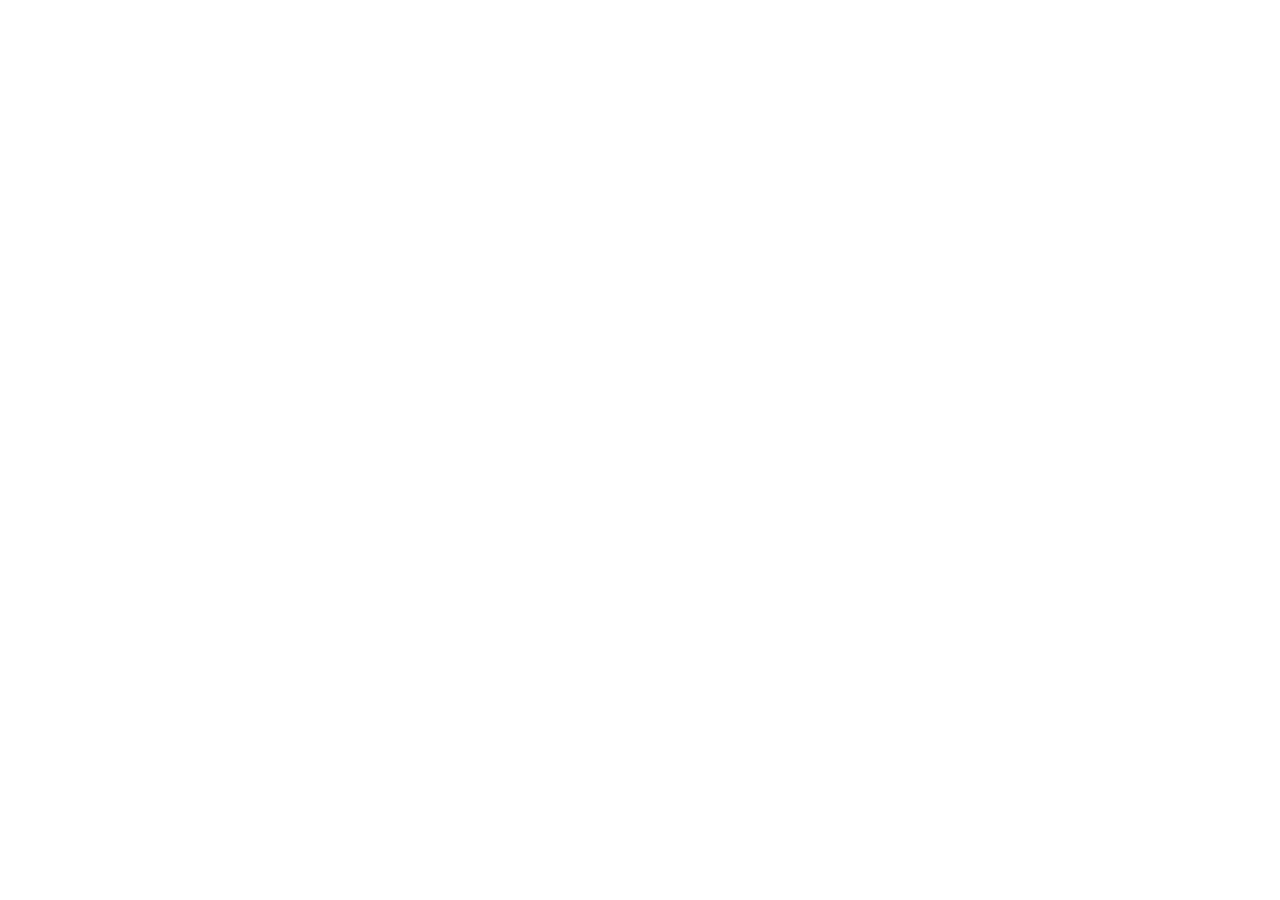
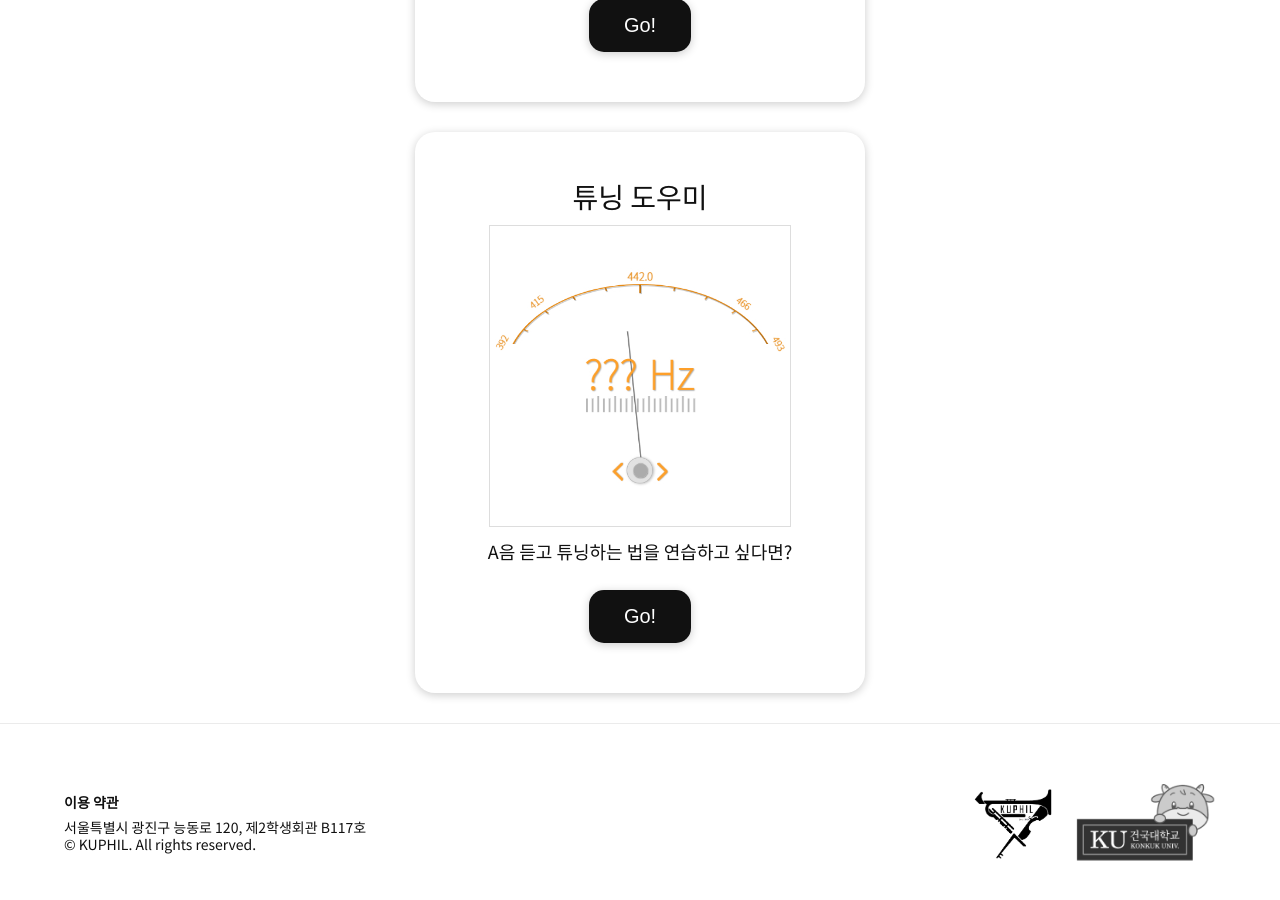
Before and after one commit to Choiheeju59/kuphilweb_v2, a React (Create React App) app: page /lab in a window 1280 px wide. Before the commit this address had no page. Shown: the part 800-1700 px from the top of the page. Before the commit the page ends 800 px from the top, so only its background shows below. Built offline with nearby package versions, Linux system fonts and the light colour scheme.

Commit message:
create Lab

```diff
--- a/src/App.js
+++ b/src/App.js
@@ -6,6 +6,7 @@ import reset from 'styled-reset';
 import Home from "./Pages/Home";
 import Test from './Pages/Test';
 import Playground from './Pages/Playground';
+import Lab from './Pages/Lab'
 
 function App() {
   return (
@@ -16,6 +17,7 @@ function App() {
           <Route path="/" element={<Home />} />
           <Route path="/test" element={<Test />} />
           <Route path="/playground" element={<Playground />} />
+          <Route path="/lab" element={<Lab />} />
         </Routes>
       </BrowserRouter>
     </div>
--- /dev/null
+++ b/src/Pages/Lab.js
@@ -0,0 +1,70 @@
+import React from "react";
+import styled from 'styled-components';
+import Header from '../Components/header/Header';
+import Footer from '../Components/footer/Footer';
+import TitleGradient from '../Components/TitleGradient';
+import ContentsBox from '../Components/ContentsBox';
+
+const Lab = () => {
+  return (
+    <>
+      <Wrap>
+        <Header />
+        <Contents>
+          <TitleGradient
+            title="실험실"
+            explain={"지금 실험 중인 기능들입니다!\n[다양한 의견 환영]"}
+            link="/lab"
+            color="linear-gradient(91.48deg, #EFF2FF 0%, rgba(252, 225, 225, 0.31) 100%)"
+          />
+          <Box>
+            <ContentsBox
+              title="건대맛집 추천"
+              src="restaurant.jpg"
+              info={
+                "쿠웹 개발자들이 선정한 건대맛집"
+              }
+              link="/restaurant" />
+            <ContentsBox
+              title="튜닝 도우미"
+              src="tuner.jpg"
+              info={
+                "A음 듣고 튜닝하는 법을 연습하고 싶다면?"
+              }
+              link="/tuner" />
+          </Box>
+        </Contents>
+      </Wrap>
+      <Footer />
+    </>
+  );
+};
+const Wrap = styled.div`
+  width: 100%;
+  height: auto;
+
+  min-height: calc(100vh - 202px);
+  @media screen and (max-width: 767px){
+    min-height: calc(100vh - 152px);
+  }
+`;
+const Contents = styled.div`
+  width: 90%;
+  max-width: 1200px;
+  margin: 0 auto;
+  @media screen and (max-width: 767px){
+    max-width: 400px;
+  }
+`;
+const Box = styled.div`
+  width: auto;
+  display: flex;
+  flex-direction: column;
+  align-items: center;
+  margin: 15px 0;
+  @media screen and (max-width: 767px){
+    margin: 10px 0;
+  }
+`;
+
+export default Lab;
```
Also changed, not shown: public/images/thumbnail/restaurant.jpg (added), public/images/thumbnail/tuner.jpg (added).
